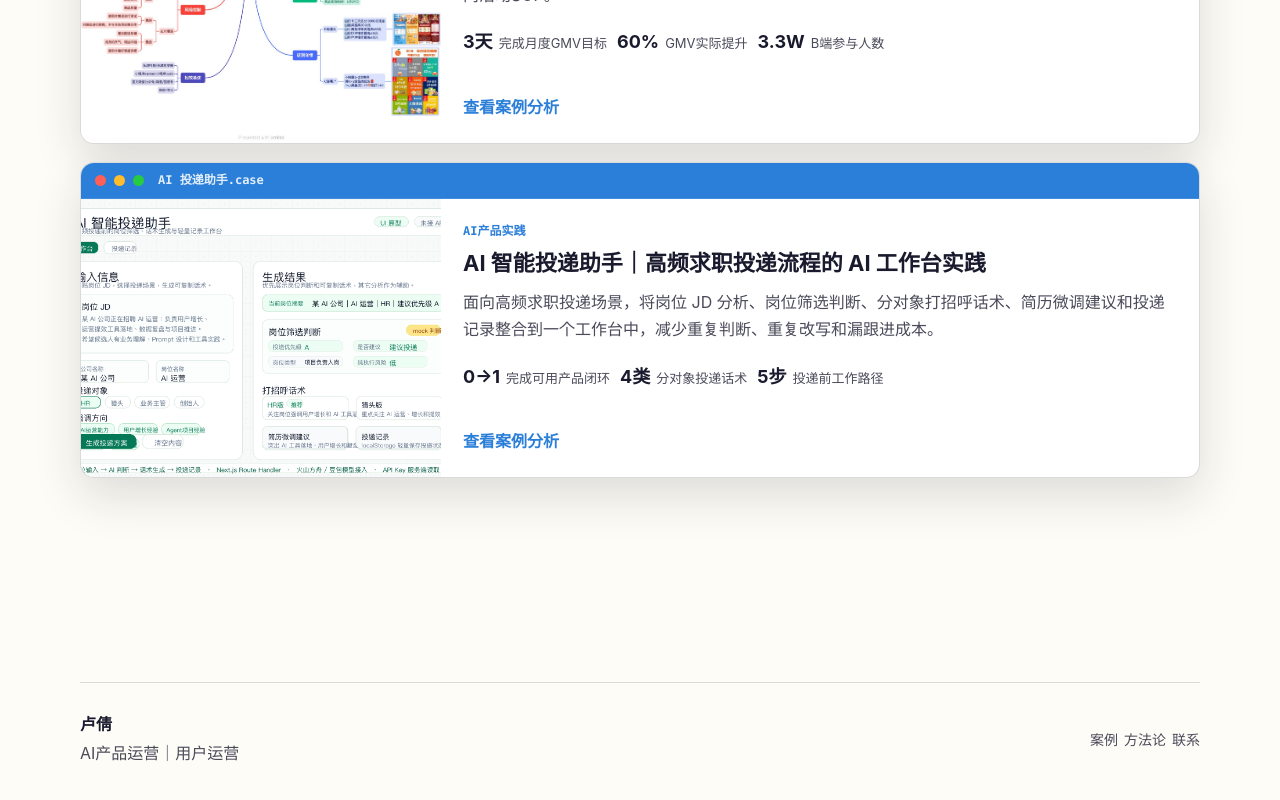
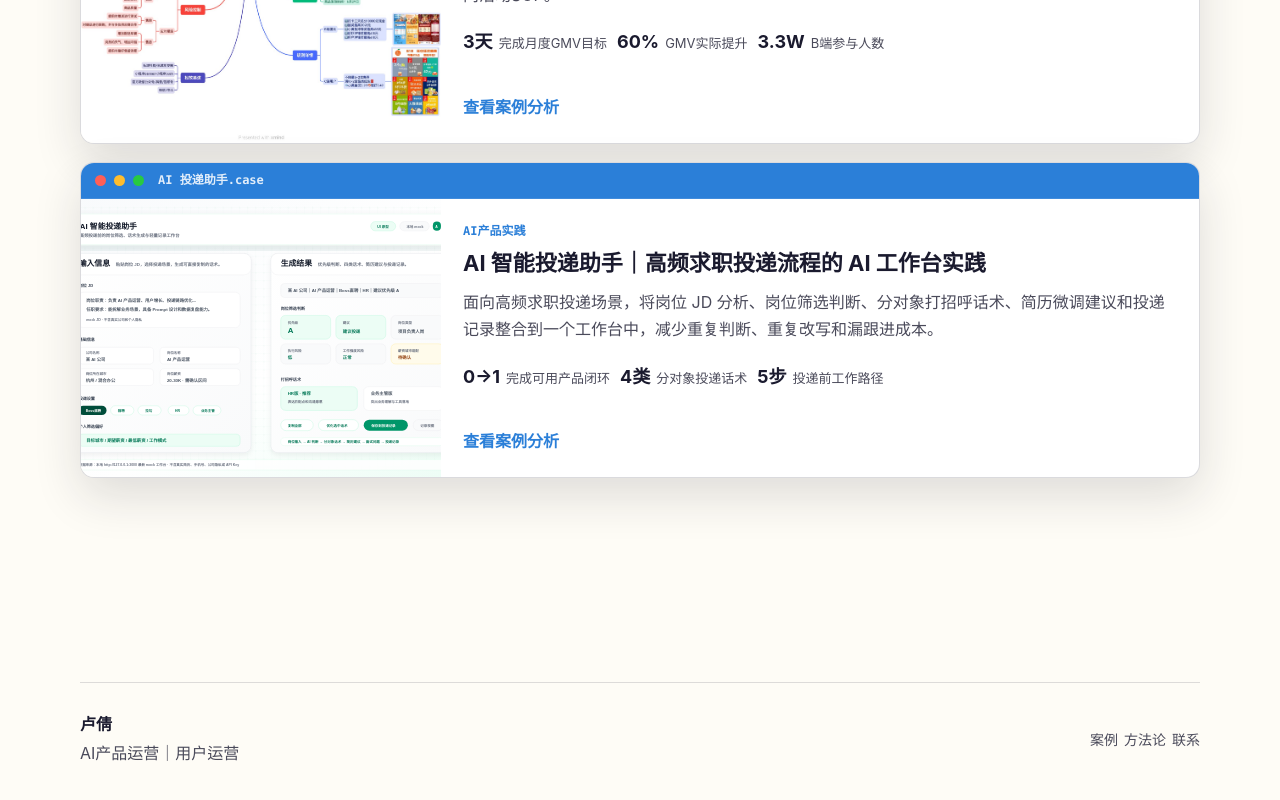
Before and after one commit to vitalu1107-beep/portfolio, a Next.js app: page /cases in a window 1280 px wide. Shown: the part 1686-2486 px from the top of the page. Built offline with nearby package versions, Linux system fonts and the light colour scheme.

Commit message:
fix: refresh ai apply assistant evidence image

```diff
--- a/data/aiApplyAssistantCase.mjs
+++ b/data/aiApplyAssistantCase.mjs
@@ -17,9 +17,9 @@ export const aiApplyAssistantCase = {
     title: "把高频求职投递流程做成 AI 判断与沟通工作台",
     summary:
       "不是做一个单点话术生成器，而是把 JD 结构化、岗位取舍、分对象沟通、简历微调和投递记录串成可复盘的最小闭环。",
-    visual: "/assets/cases/ai-apply-assistant-workbench.png",
-    visualAlt: "AI 智能投递助手工作台界面截图",
-    visualCaption: "静态 UI 原型 · 工作台界面",
+    visual: "/assets/cases/ai-apply-assistant-workbench-latest.svg",
+    visualAlt: "AI 智能投递助手本地最新版工作台界面证据图",
+    visualCaption: "本地最新版工作台 · 127.0.0.1:3000 mock界面",
     validationNote:
       "当前可核验的是静态 UI 原型、流程图、Prompt 矩阵、架构边界和公开代码；不把 GitHub Pages 原型描述为可运行服务端 API 的在线 AI 完整版。",
     metrics: [
@@ -38,7 +38,7 @@ export const aiApplyAssistantCase = {
       }
     ]
   },
-  heroImage: "/assets/cases/ai-apply-assistant-workbench.png",
+  heroImage: "/assets/cases/ai-apply-assistant-workbench-latest.svg",
   accent: "#059669",
   metrics: [
     { value: "0→1", label: "完成可用产品闭环" },
@@ -61,7 +61,7 @@ export const aiApplyAssistantCase = {
   ],
   executionVisuals: [
     "/assets/cases/ai-apply-assistant-flow.svg",
-    "/assets/cases/ai-apply-assistant-workbench.png",
+    "/assets/cases/ai-apply-assistant-workbench-latest.svg",
     "/assets/cases/ai-apply-assistant-persona-prompts.svg",
     "/assets/cases/ai-apply-assistant-validation-plan.svg",
     "/assets/cases/ai-apply-assistant-architecture.svg"
@@ -118,9 +118,9 @@ export const aiApplyAssistantCase = {
   ],
   gallery: [
     {
-      src: "/assets/cases/ai-apply-assistant-workbench.png",
+      src: "/assets/cases/ai-apply-assistant-workbench-latest.svg",
       title: "AI 智能投递助手工作台",
-      caption: "公开静态原型界面，展示岗位 JD 输入、岗位判断、分对象话术、简历微调和投递记录入口。",
+      caption: "基于本地 127.0.0.1:3000 最新 mock 工作台重制，展示岗位 JD 输入、岗位薪资/城市、个人筛选偏好、AI 判断、分对象话术、简历微调和投递记录入口。",
       kind: "product-screen"
     },
     {
@@ -145,7 +145,7 @@ export const aiApplyAssistantCase = {
     }
   ],
   evidenceStrip: [
-    "/assets/cases/ai-apply-assistant-workbench.png",
+    "/assets/cases/ai-apply-assistant-workbench-latest.svg",
     "/assets/cases/ai-apply-assistant-flow.svg",
     "/assets/cases/ai-apply-assistant-persona-prompts.svg",
     "/assets/cases/ai-apply-assistant-architecture.svg",
```
Also changed, not shown: public/assets/cases/ai-apply-assistant-workbench-latest.svg (added), 1 other file (tests, documents, lock files or other folders).
